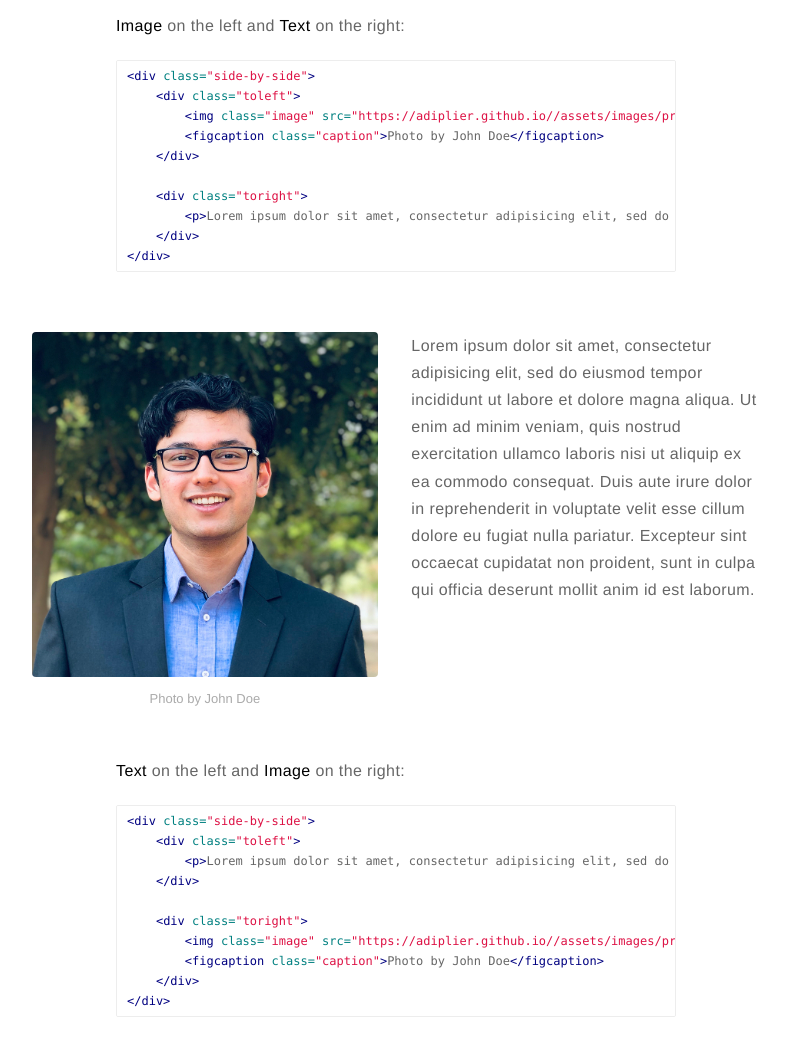
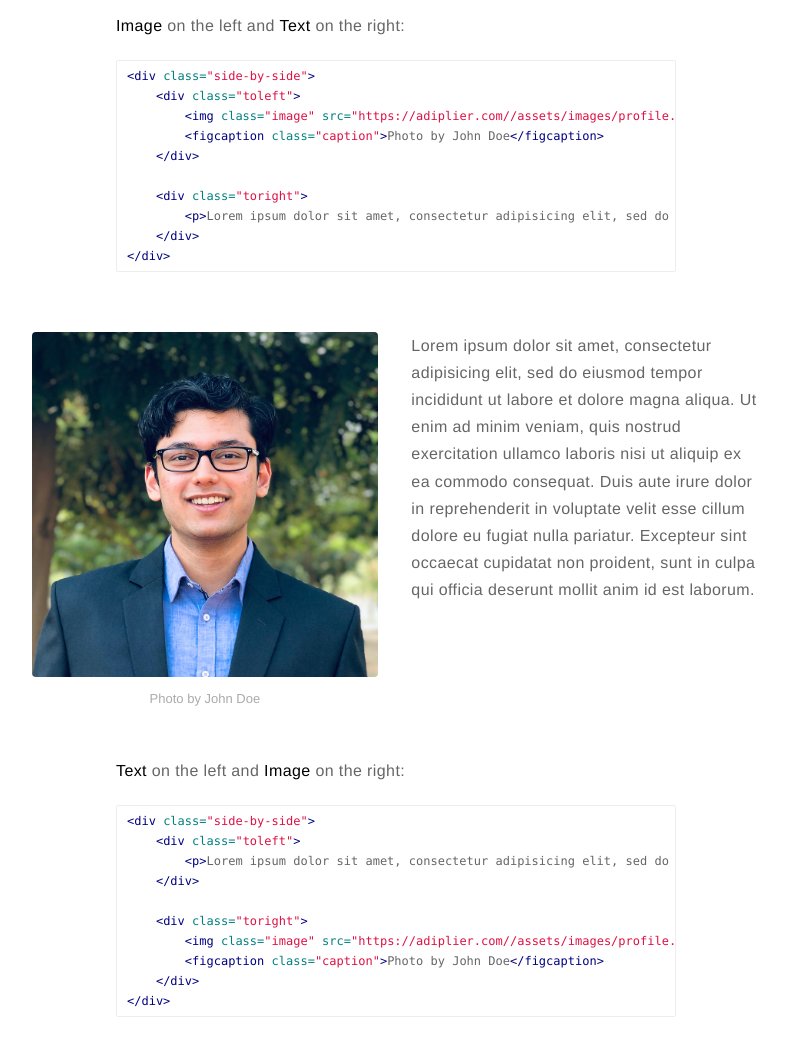
Before and after one commit to adiplier/adiplier.github.io, a Jekyll site: the page built from _posts/2015-02-24-markdown-extra-components.markdown, in a window 1280 px wide and 1400 px high, scrolled down 1068 px. Shown: the part 151-1188 px from the top of the window, without its empty margins (244-1032 px from the left). Built offline with Jekyll 4.4.1, drawn with Linux system fonts in a browser that asks for light colours; comment, search, counter and statistics services are not loaded; part of the change alters nothing that is shown.

Commit message:
Updated website domain and resume
-Changed website domain to adiplier.com
-Changed Resume asset to link to Aditya_Garg_Resume.pdf for easier version control

```diff
--- a/_config.yml
+++ b/_config.yml
@@ -14,9 +14,9 @@ picture: assets/images/profile.jpg
 # and specify source (external or local).
 resume: true
 resume-external: false
-resume-url: assets/Aditya_Garg_Resume_20220422.pdf
+resume-url: assets/Aditya_Garg_Resume.pdf
 
-url: https://adiplier.github.io/
+url: https://adiplier.com/
 # your url: http://USERNAME.github.io
 
 permalink: /:title/
```
